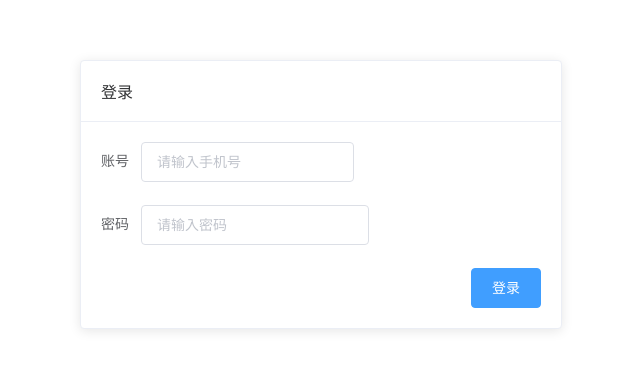
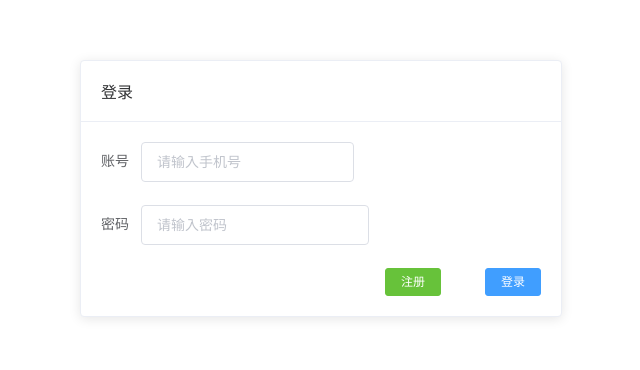
Before and after one commit to GavinHaydy/web, a Vue app: page /login in a window 1280 px wide. Shown: the part 196-566 px from the top of the page, without its empty margins (432-1072 px from the left). Built offline with nearby package versions, Linux system fonts and the light colour scheme.

Commit message:
fix：增加注册按钮

```diff
--- a/src/pages/login/login.vue
+++ b/src/pages/login/login.vue
@@ -1,10 +1,10 @@
 <!--
  * @Description:login.vue
  * @CreatedBy:WebStorm
- * @Author: BugP
+ * @Author: the-ruffian
  * @Date: 2021-03-16 09:21
- * @LastEditTime: 2021-03-16 09:21
- * @LastEditors: BugP
+ * @LastEditTime: 2021-04-11 19:15:07
+ * @LastEditors: the-ruffian
 -->
 <template>
   <div class="div">
@@ -40,11 +40,21 @@
           </el-row>
           <el-row>
             <el-button
+              size="mini"
               type="primary"
               class="right"
               @click="handleLogin"
             >
               登录
+            </el-button>
+            <el-button
+              size="mini"
+              style="margin-right: 10%"
+              type="success"
+              class="right"
+              @click="Register"
+            >
+              注册
             </el-button>
           </el-row>
         </el-form>
@@ -60,6 +70,7 @@ export default {
   name: 'login',
   data () {
     return {
+      register: '/register',
       phone: '',
       password: '',
       res: ''
@@ -91,6 +102,9 @@ export default {
             }
           })
       }
+    },
+    Register () {
+      location.replace(this.register)
     }
   }
 }
```
